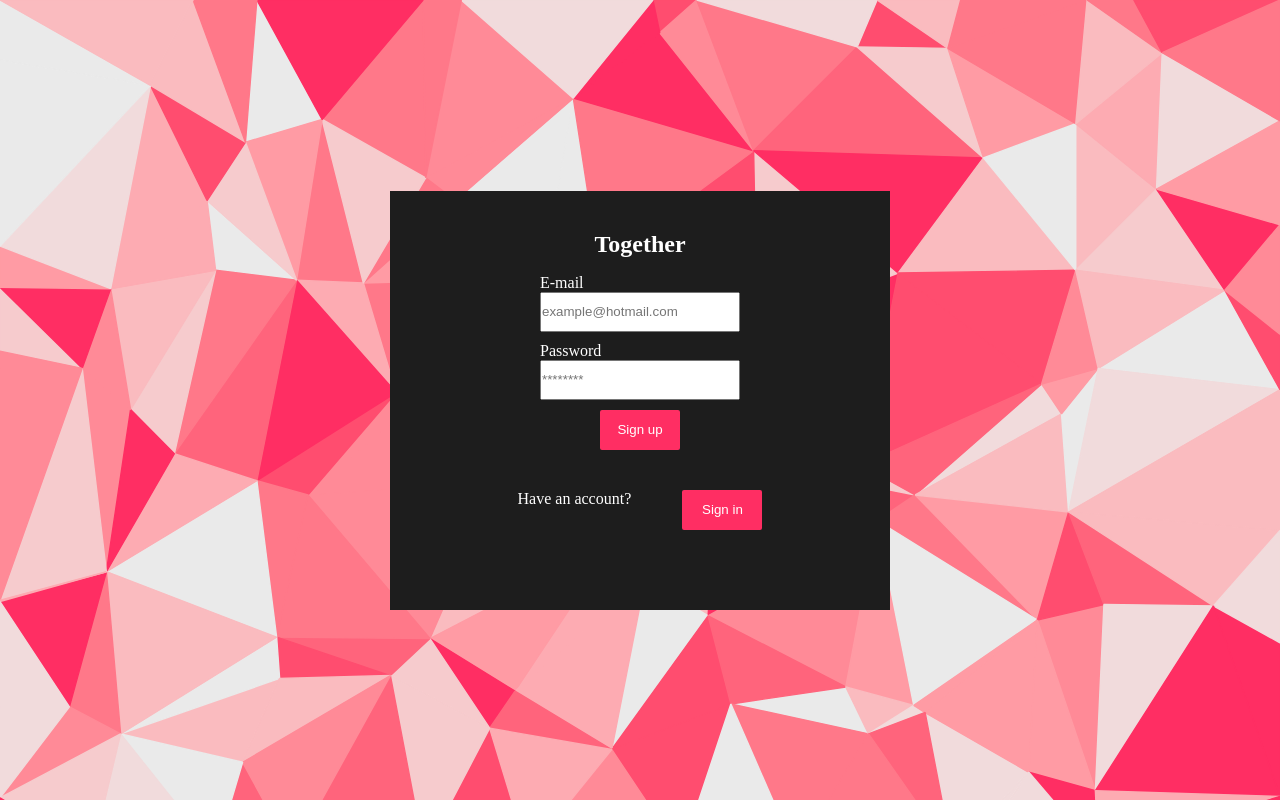
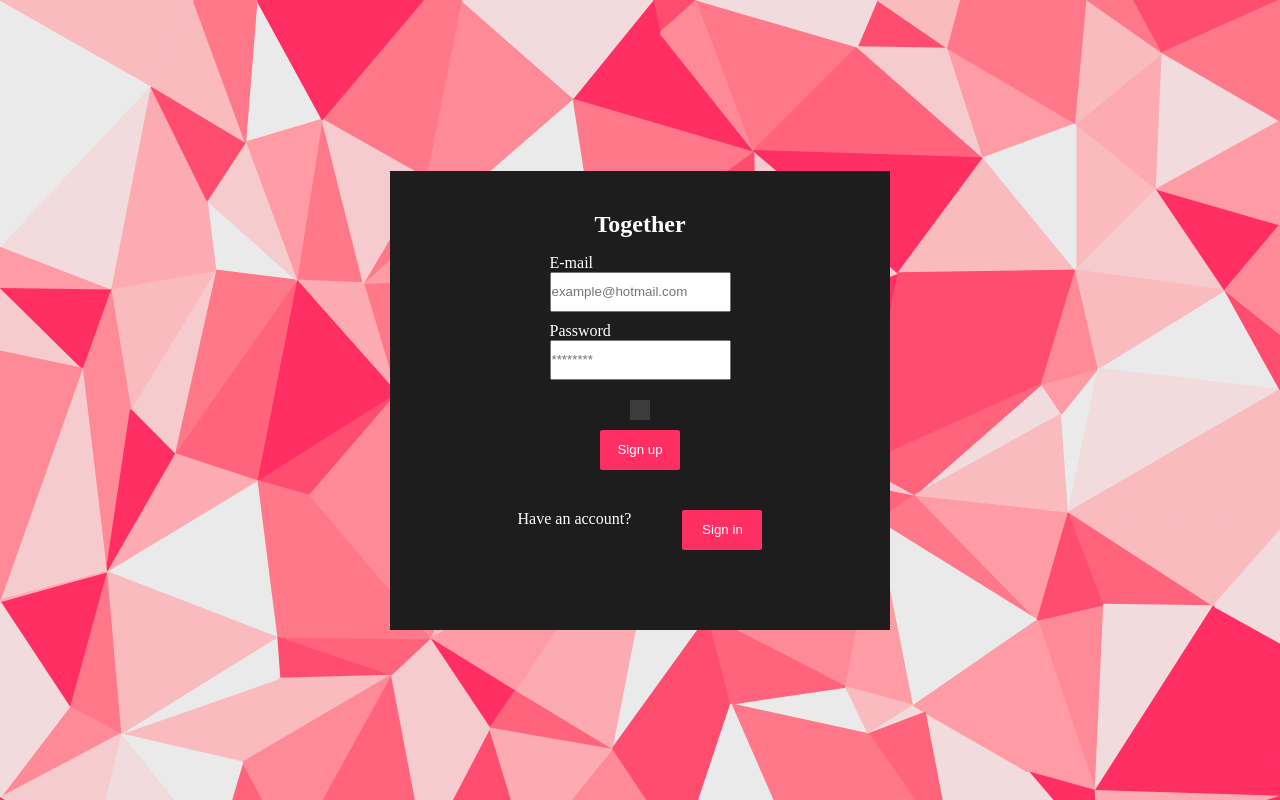
Before and after one commit to Zeeroon-e/Together, a React (Vite) app: page /signup in a window 1280 px wide. Built offline with nearby package versions, Linux system fonts and the light colour scheme.

Commit message:
error message when signing up

```diff
--- a/src/views/Home.tsx
+++ b/src/views/Home.tsx
@@ -3,8 +3,14 @@ import Header from '../components/overlays/Header'
 import './home.scss'
 function Home() {
   return (
-    <div className='header-display'>
-      <Header />
+    <div>
+      <nav className='header-display'>
+        <Header />
+      </nav>
+      <main className='content-container'>
+
+      </main>
+
     </div>
   )
 }
--- a/src/views/Login.scss
+++ b/src/views/Login.scss
@@ -26,11 +26,11 @@
 }
 .email-input{
     margin: auto;
-    width: 200px;
+    max-width: 60vw;
     height: 5vh;
 }
 .password-input{
-    width: 200px;
+    max-width: 60vw;
     height: 5vh;
 }
 .sign-in-btn{
--- a/src/views/SignUp.tsx
+++ b/src/views/SignUp.tsx
@@ -7,11 +7,13 @@ import './signup.scss'
 function SignUp() {
     const [email, setEmail] = useState('');
     const [password, setPassword] = useState('');
+    const [outPutMsg, setoutPutMsg] = useState('');
+
 
     const navigate = useNavigate();
     const [modal, setModal] = useState(false);
 
-    async function userSignIn() {
+    async function userSignUp() {
         const credentials = {
             email: email,
             password: password
@@ -25,19 +27,29 @@ function SignUp() {
         const response = await fetch('/api/users/signup', requestOptions)
         const userExists = await response.json();
 
-        if (response.status === 201) {
+        if (response.status === 201 ) {
+            if (email.length > 6 && email.includes("@")) {
 
-            console.log("You have succesfully signed up!: ",userExists);
-            setModal(!modal)
+                if (password.length > 6) {
+                    console.log("You have succesfully signed up!: ",userExists);
+                    setModal(!modal)
+                } else {
+                    setoutPutMsg("password lengt must be more then 6 letters")
+                }
+
+            } else{
+                setoutPutMsg("email lengt must be more then 6 letters and include @")
+            }
+
         } else {
-
+            setoutPutMsg("Email already in use")
             console.log("Email already in use");
         }
     }
 
 
     function signUpBtn(){
-        userSignIn();
+        userSignUp();
     }
 
     const redirectLogin = () => {
@@ -54,6 +66,9 @@ function SignUp() {
         <div className='input-field'>
             <label>Password</label>
             <input type="text"  className='password-input' placeholder="********" value={password} onChange={(e) => setPassword(e.target.value)}/>
+        </div>
+        <div className='output-text'>
+            <p>{outPutMsg}</p>
         </div>
         <button className='sign-in-btn' onClick={signUpBtn}>Sign up</button>
         <div className='signup-section'>
--- a/src/views/signup.scss
+++ b/src/views/signup.scss
@@ -7,3 +7,11 @@
     position: absolute;
     background-color: rgb(29, 29, 29);
 }
+
+.output-text{
+    color: white;
+    font-size: 0.7em;
+    background-color: rgb(60, 61, 61);
+    padding: 10px;
+    margin: 10px;
+}
```
Also changed, not shown: src/components/overlays/CreateForm.tsx (added, +11 -0 lines), src/components/overlays/createform.scss (added), 1 other file (tests, documents, lock files or other folders).
